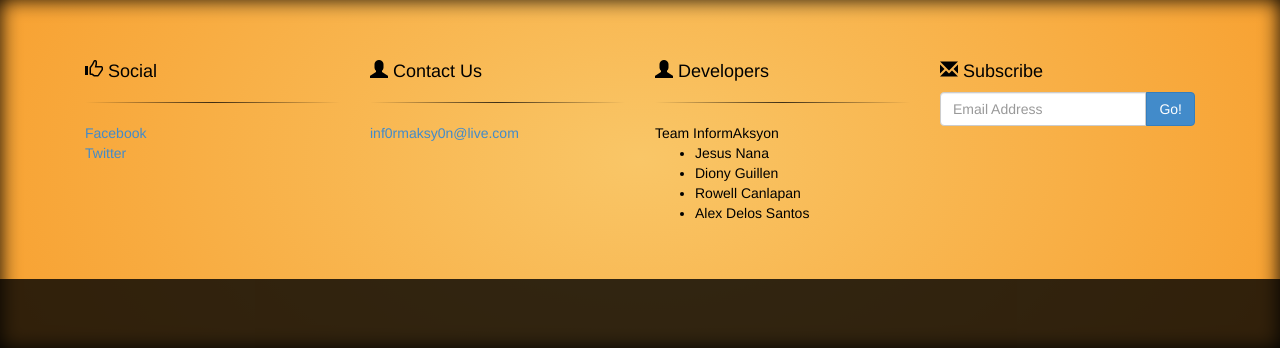
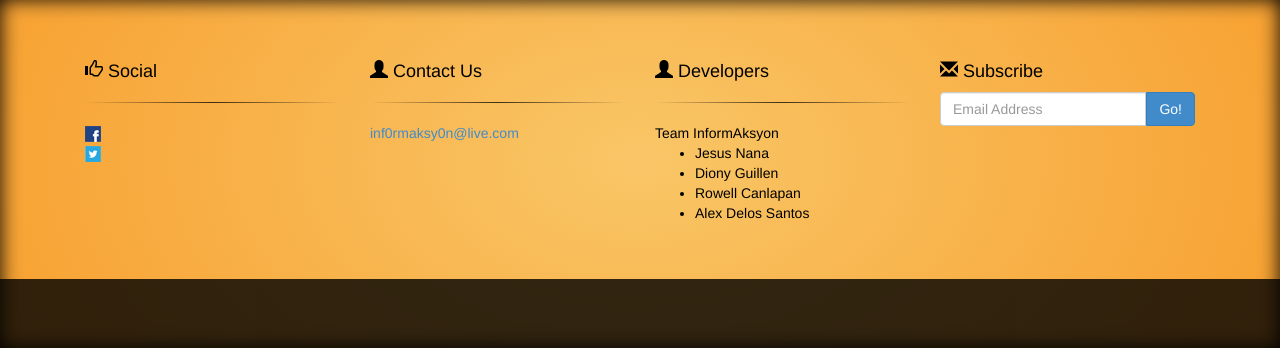
Before and after one commit to wizardspro/taxTrackPH, a PHP site: page /index.php in a window 1280 px wide. Shown: the part 241-589 px from the top of the page. Run offline with PHP 8.4, Linux system fonts and the light colour scheme; some libraries are stand-ins or nearby versions.

Commit message:
updated social icons in footer

```diff
--- a/footer.php
+++ b/footer.php
@@ -3,9 +3,11 @@
                 <div class="col-md-3 col-sm-4 col-xs-6">
                     <h4><span class="glyphicon glyphicon-thumbs-up"></span> Social</h4>
                     <hr class="style-two">
-                    <a href="https://www.facebook.com/groups/1412810698950888/">Facebook</a>
+                    <a href="https://www.facebook.com/groups/1412810698950888/">
+                    <img src="assets/img/facebook.png" alt="Facebook"></a>
                     <br>
-                    <a href="https://twitter.com/datagovph">Twitter</a>
+                    <a href="https://twitter.com/datagovph">
+                    <img src="assets/img/twitter.png" alt="Twitter"></a>
                 </div>
                 <div class="col-md-3 col-sm-4 col-xs-6">
                     <h4><span class="glyphicon glyphicon-user"></span> Contact Us</h4>
```
Also changed, not shown: assets/img/facebook.png (added), assets/img/twitter.png (added).
